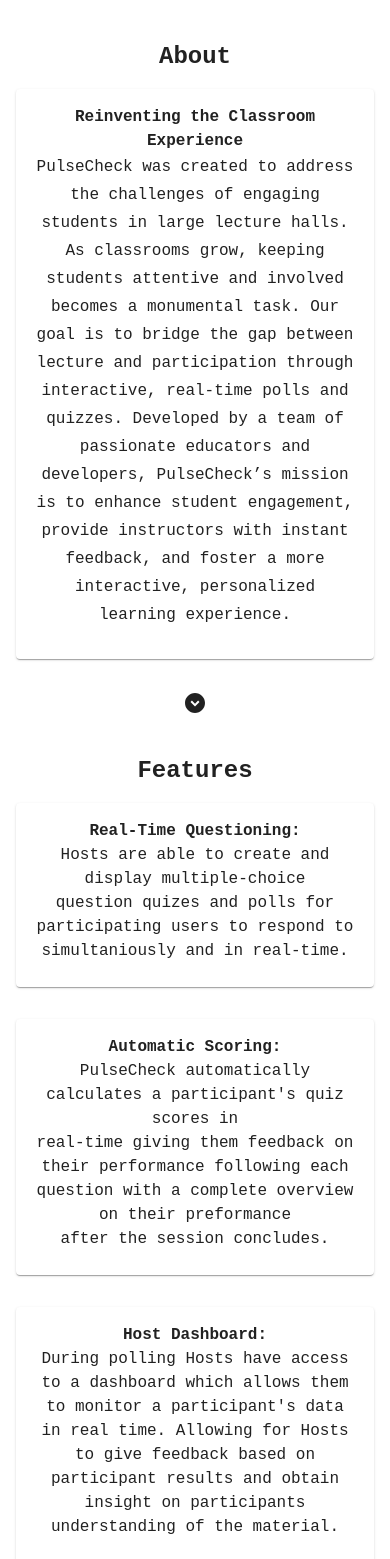
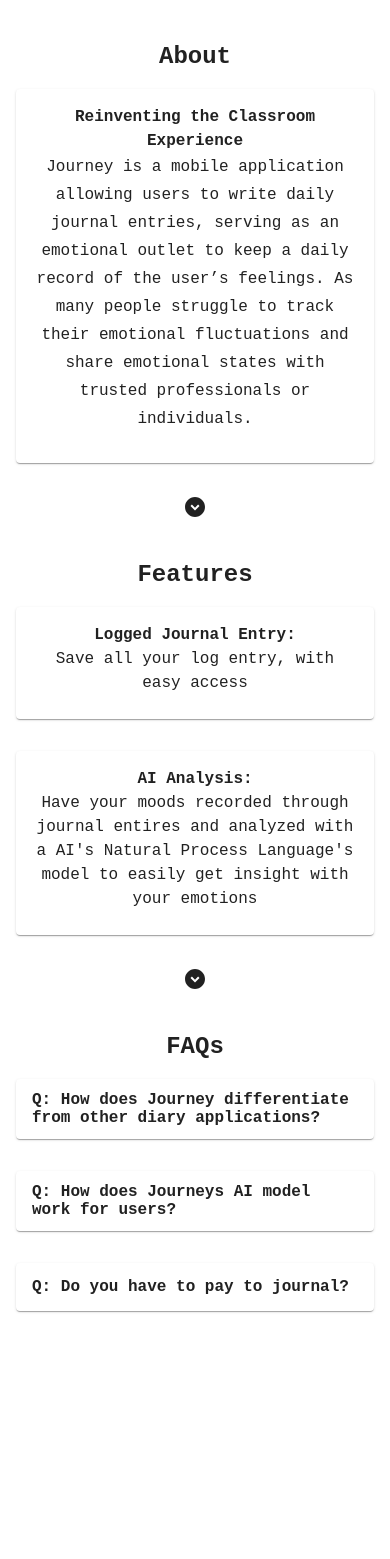
Before and after one commit to CSC190-289/HU-HackSP25, a React (Vite) app in the folder frontend/: page / in a window 390 px wide. Shown: the part 433-1992 px from the top of the page. Built offline with nearby package versions, Linux system fonts and the light colour scheme; no server answers.

Commit message:
About, FAQ, features added to splash screen

```diff
--- a/frontend/src/components/splash/About.tsx
+++ b/frontend/src/components/splash/About.tsx
@@ -19,15 +19,9 @@
           </RA.Bounce>
           <RA.Bounce triggerOnce>
             <Typography variant='subtitle1' gutterBottom>
-              PulseCheck was created to address the challenges of engaging
-              students in large lecture halls. As classrooms grow, keeping
-              students attentive and involved becomes a monumental task. Our
-              goal is to bridge the gap between lecture and participation
-              through interactive, real-time polls and quizzes. Developed by a
-              team of passionate educators and developers, PulseCheck’s mission
-              is to enhance student engagement, provide instructors with instant
-              feedback, and foster a more interactive, personalized learning
-              experience.
+            Journey is a mobile application allowing users to write daily
+            journal entries, serving as an emotional outlet to keep a daily record of the user’s feelings. As many people struggle to track their emotional fluctuations and share emotional states with trusted professionals
+            or individuals.
             </Typography>
           </RA.Bounce>
         </CardContent>
--- a/frontend/src/components/splash/FAQs.tsx
+++ b/frontend/src/components/splash/FAQs.tsx
@@ -24,12 +24,11 @@
             onMouseEnter={() => setOpen1(true)}
             onMouseLeave={() => setOpen1(false)}>
             <AccordionSummary>
-              <b>Q: How do I participate in a quiz or poll?</b>
+              <b>Q: How does Journey differentiate from other diary applications?</b>
             </AccordionSummary>
             <AccordionDetails>
-              <b>A:</b> Simply log in to the PulseCheck platform on your device
-              and join the session using the provided quiz or poll link from
-              your instructor.
+              <b>A:</b> Journey allows for a more comfortable and informal record database
+               for patient use or general use to any user signed up.
             </AccordionDetails>
           </Accordion>
         </RA.Bounce>
@@ -39,11 +38,11 @@
             onMouseEnter={() => setOpen2(true)}
             onMouseLeave={() => setOpen2(false)}>
             <AccordionSummary>
-              <b>Q: Can I access my quiz results?</b>
+              <b>Q: How does Journeys AI model work for users?</b>
             </AccordionSummary>
             <AccordionDetails>
-              <b>A:</b> Yes! After completing a quiz, you can view your results
-              and see which questions you answered correctly or incorrectly.
+              <b>A:</b> Through AI’s tool usage of sentiment analysis using natural processing
+              languages, the app will record emotional patterns that the user records in their journal entries.
             </AccordionDetails>
           </Accordion>
         </RA.Bounce>
@@ -53,28 +52,28 @@
             onMouseEnter={() => setOpen3(true)}
             onMouseLeave={() => setOpen3(false)}>
             <AccordionSummary>
-              <b>Q: How does PulseCheck track attendance?</b>
+              <b>Q: Do you have to pay to journal? </b>
             </AccordionSummary>
             <AccordionDetails>
-              <b>A:</b> PulseCheck tracks attendance based on your participation
-              in live polls and quizzes during lectures.
+              <b>A:</b> Journaling on the app is completely free for users who want to record their entries and be provided an outlet to write how they are feeling for the day. For further multipurposes,
+              fees may apply for less limitations on certain features.
             </AccordionDetails>
           </Accordion>
         </RA.Bounce>
-        <RA.Bounce triggerOnce>
+        {/* <RA.Bounce triggerOnce>
           <Accordion
             expanded={open4}
             onMouseEnter={() => setOpen4(true)}
             onMouseLeave={() => setOpen4(false)}>
             <AccordionSummary>
-              <b>Q: Can I use PulseCheck on my phone?</b>
+               <b>Q: Can I use PulseCheck on my phone?</b>
             </AccordionSummary>
             <AccordionDetails>
               <b>A:</b> Absolutely! PulseCheck is fully responsive and works
               seamlessly mobile devices.
             </AccordionDetails>
           </Accordion>
-        </RA.Bounce>
+        </RA.Bounce> */}
       </Stack>
     </Box>
   )
--- a/frontend/src/components/splash/Features.tsx
+++ b/frontend/src/components/splash/Features.tsx
@@ -14,11 +14,9 @@
         <Card>
           <CardContent>
             <RA.Bounce triggerOnce>
-              <Typography fontWeight={700}>Real-Time Questioning:</Typography>
+              <Typography fontWeight={700}>Logged Journal Entry:</Typography>
               <Typography>
-                Hosts are able to create and display multiple-choice <br></br>{" "}
-                question quizes and polls for participating users to respond to
-                simultaniously and in real-time.
+              Save all your log entry, with easy access
               </Typography>
             </RA.Bounce>
           </CardContent>
@@ -26,18 +24,13 @@
         <Card>
           <CardContent>
             <RA.Bounce triggerOnce>
-              <Typography fontWeight={700}>Automatic Scoring:</Typography>
+              <Typography fontWeight={700}>AI Analysis:</Typography>
               <Typography>
-                PulseCheck automatically calculates a participant's quiz scores
-                in <br></br>
-                real-time giving them feedback on their performance following
-                each question with a complete overview on their preformance{" "}
-                <br></br>
-                after the session concludes.
+              Have your moods recorded through journal entires and analyzed with a AI's Natural Process Language's model to easily get insight with your emotions
               </Typography>
             </RA.Bounce>
           </CardContent>
-        </Card>
+        {/* </Card>
         <Card>
           <CardContent>
             <RA.Bounce triggerOnce>
@@ -52,8 +45,8 @@
             </RA.Bounce>
           </CardContent>
         </Card>
-        <Card>
-          <CardContent>
+        <Card> */}
+          {/* <CardContent>
             <RA.Bounce triggerOnce>
               <Typography fontWeight={700}>Web Access & UI:</Typography>
               <Typography>
@@ -91,7 +84,7 @@
                 participants should the host choose.
               </Typography>
             </RA.Bounce>
-          </CardContent>
+          </CardContent> */}
         </Card>
       </Stack>
     </Box>
--- a/frontend/src/core/providers/ThemeProvider.tsx
+++ b/frontend/src/core/providers/ThemeProvider.tsx
@@ -28,8 +28,8 @@
  */
 export const ThemeProvider = ({ children }: { children: React.ReactNode }) => {
   /* detect system preference */
-  const prefersDarkMode = useMediaQuery("(prefers-color-scheme: dark)")
-  // const prefersDarkMode = false
+  // const prefersDarkMode = useMediaQuery("(prefers-color-scheme: dark)")
+  const prefersDarkMode = false
 
   /* state for theme mode, defaulting to system preference */
   const [mode, setMode] = useState<PaletteMode>(
```
Also changed, not shown: 26 other files (tests, documents, lock files or other folders).
